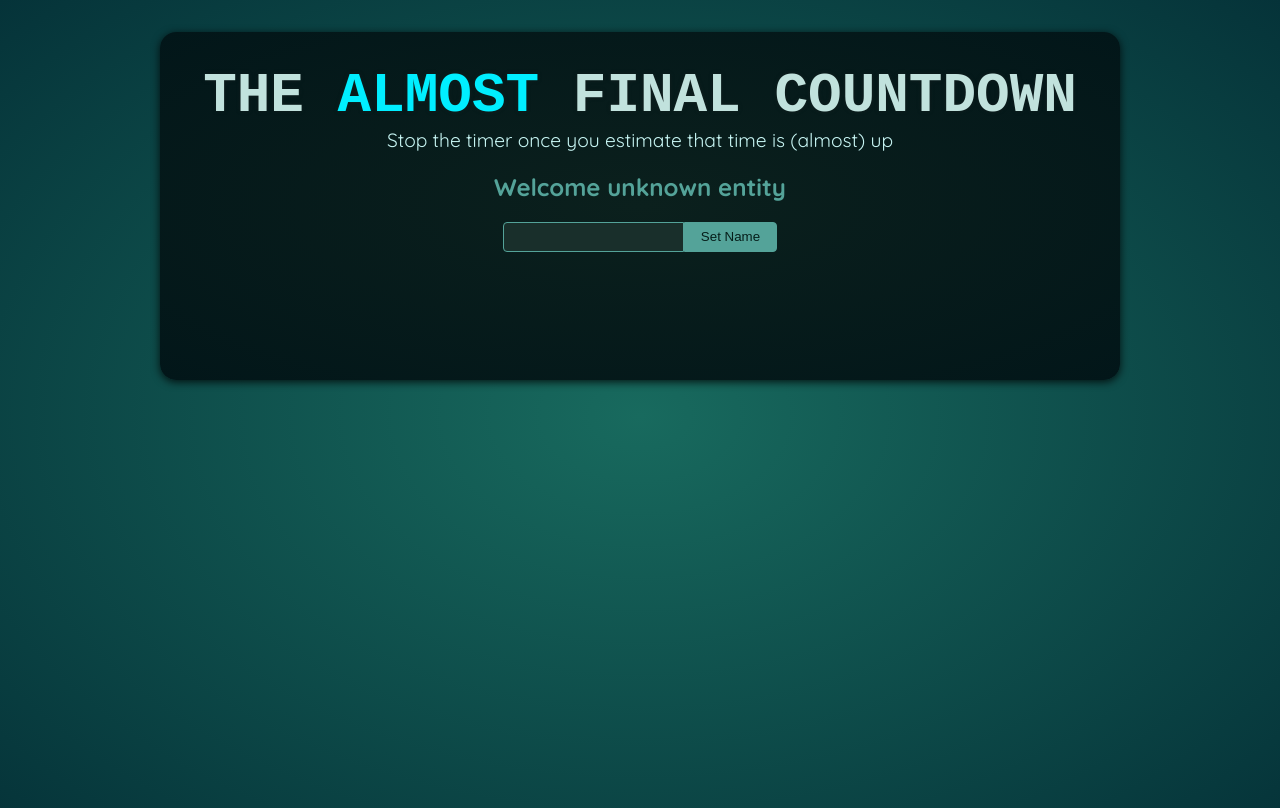
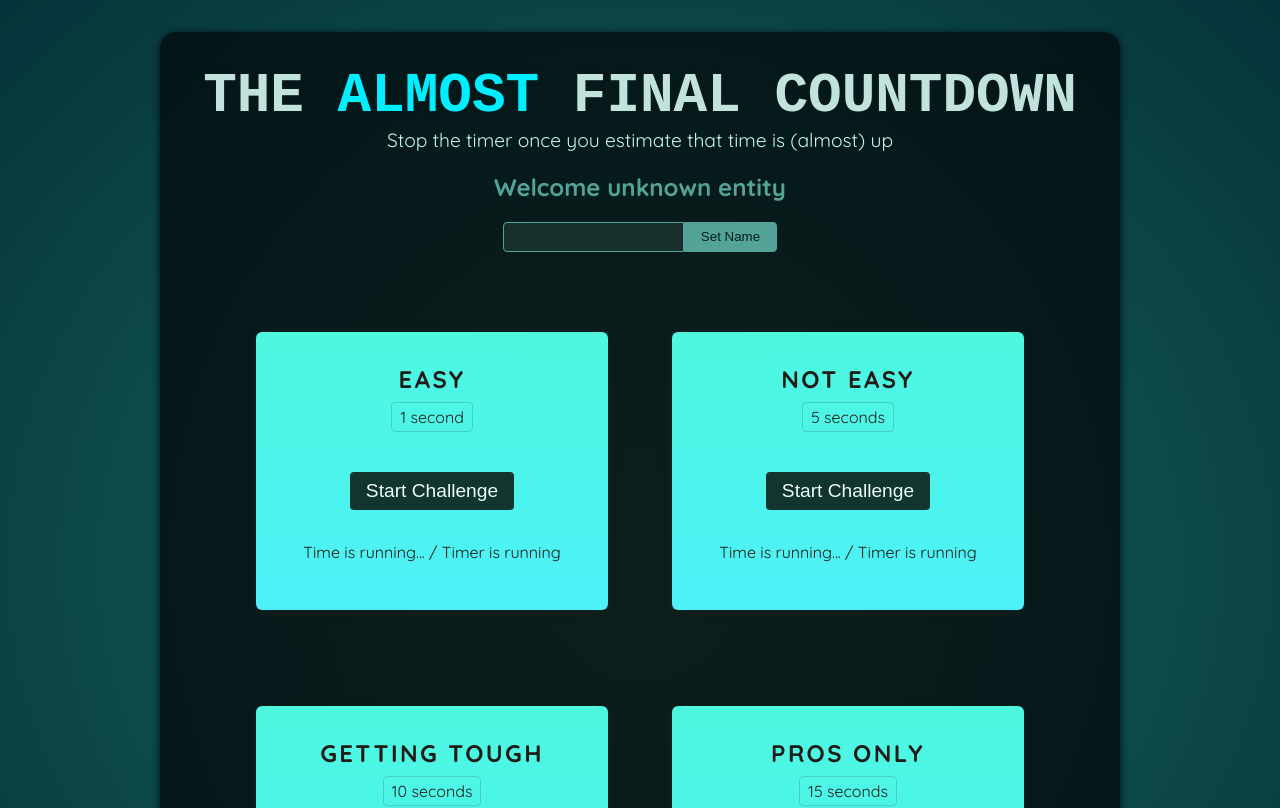
Before and after one commit to ms-tech-geek/final-countdown, a React (Vite) app: page / in a window 1280 px wide. Shown: the top 808 px of the page. Built offline with nearby package versions, Linux system fonts and the light colour scheme; a web font is replaced by a local one.

Commit message:
adding challenges

```diff
--- a/src/App.jsx
+++ b/src/App.jsx
@@ -1,10 +1,16 @@
 import Player from './components/Player.jsx';
+import TimerChallenge from './components/TimerChallenge.jsx';
 
 function App() {
   return (
     <>
       <Player />
-      <div id="challenges"></div>
+      <div id="challenges">
+        <TimerChallenge title="Easy" targetTime={1} />
+        <TimerChallenge title="Not Easy" targetTime={5} />
+        <TimerChallenge title="Getting Tough" targetTime={10} />
+        <TimerChallenge title="Pros Only" targetTime={15} />
+      </div>
     </>
   );
 }
--- /dev/null
+++ b/src/components/TimerChallenge.jsx
@@ -0,0 +1,16 @@
+const TimerChallenge = ({ title, targetTime }) => {
+  return (
+    <section className="challenge">
+      <h2>{title}</h2>
+      <p className="challenge-time">
+        {targetTime} second{targetTime > 1 ? 's' : ''}{' '}
+      </p>
+      <p>
+        <button>Start Challenge</button>
+      </p>
+      <p className="">Time is running... / Timer is running</p>
+    </section>
+  );
+};
+
+export default TimerChallenge;
```
